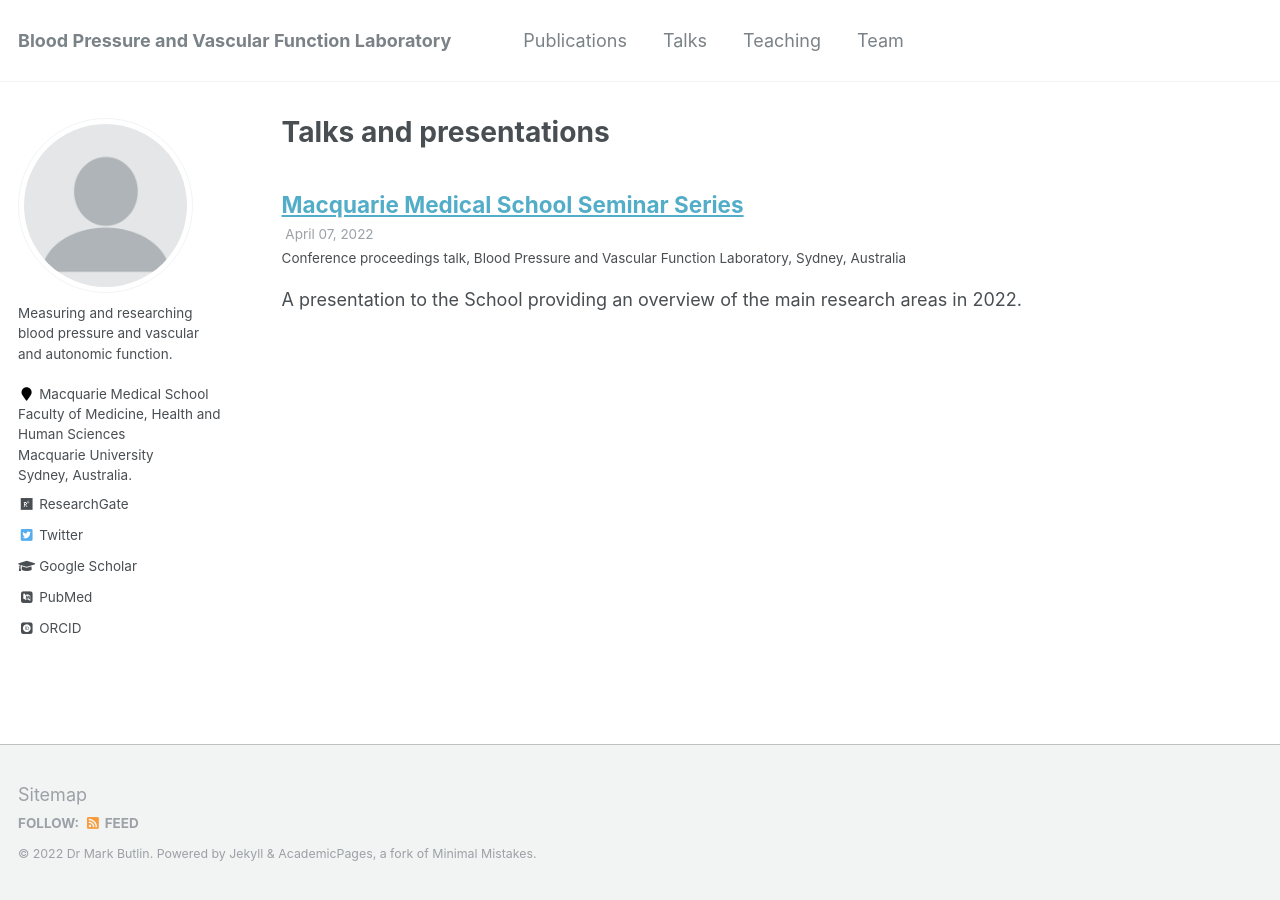
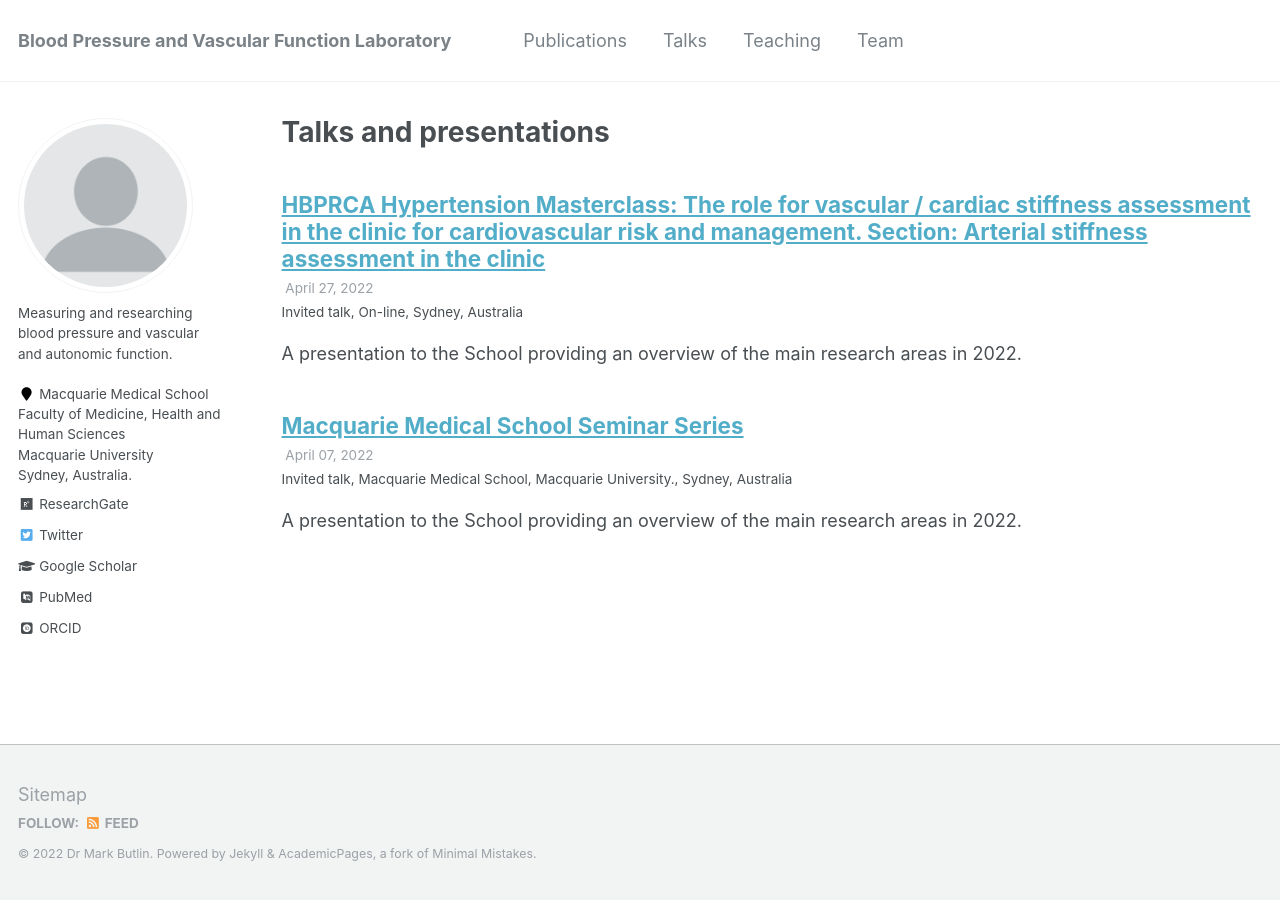
Before and after one commit to bpaflab/bpaflab.github.io, a Jekyll site: the page built from _pages/talks.html, in a window 1280 px wide. Built offline with Jekyll 4.4.1, drawn with Linux system fonts in a browser that asks for light colours; some web fonts are replaced.

Commit message:
Adding details on invited talks

```diff
--- a/_talks/2022-04-07-MMS-seminar.md
+++ b/_talks/2022-04-07-MMS-seminar.md
@@ -1,9 +1,9 @@
 ---
 title: "Macquarie Medical School Seminar Series"
 collection: talks
-type: "Conference proceedings talk"
+type: "Invited talk"
 permalink: /talks/2022-04-07-MMS-seminar
-venue: "Blood Pressure and Vascular Function Laboratory"
+venue: "Macquarie Medical School, Macquarie University."
 date: 2022-04-07
 location: "Sydney, Australia"
 ---
--- /dev/null
+++ b/_talks/2022-04-27-HBPRCA-masterclass.md
@@ -0,0 +1,12 @@
+---
+title: "HBPRCA Hypertension Masterclass: The role for vascular / cardiac stiffness assessment in the clinic for cardiovascular risk and management. Section: Arterial stiffness assessment
+in the clinic"
+collection: talks
+type: "Invited talk"
+permalink: /talks/2022-04-27-HBPRCA-masterclass
+venue: "On-line"
+date: 2022-04-27
+location: "Sydney, Australia"
+---
+
+A presentation to the School providing an overview of the main research areas in 2022.
```
